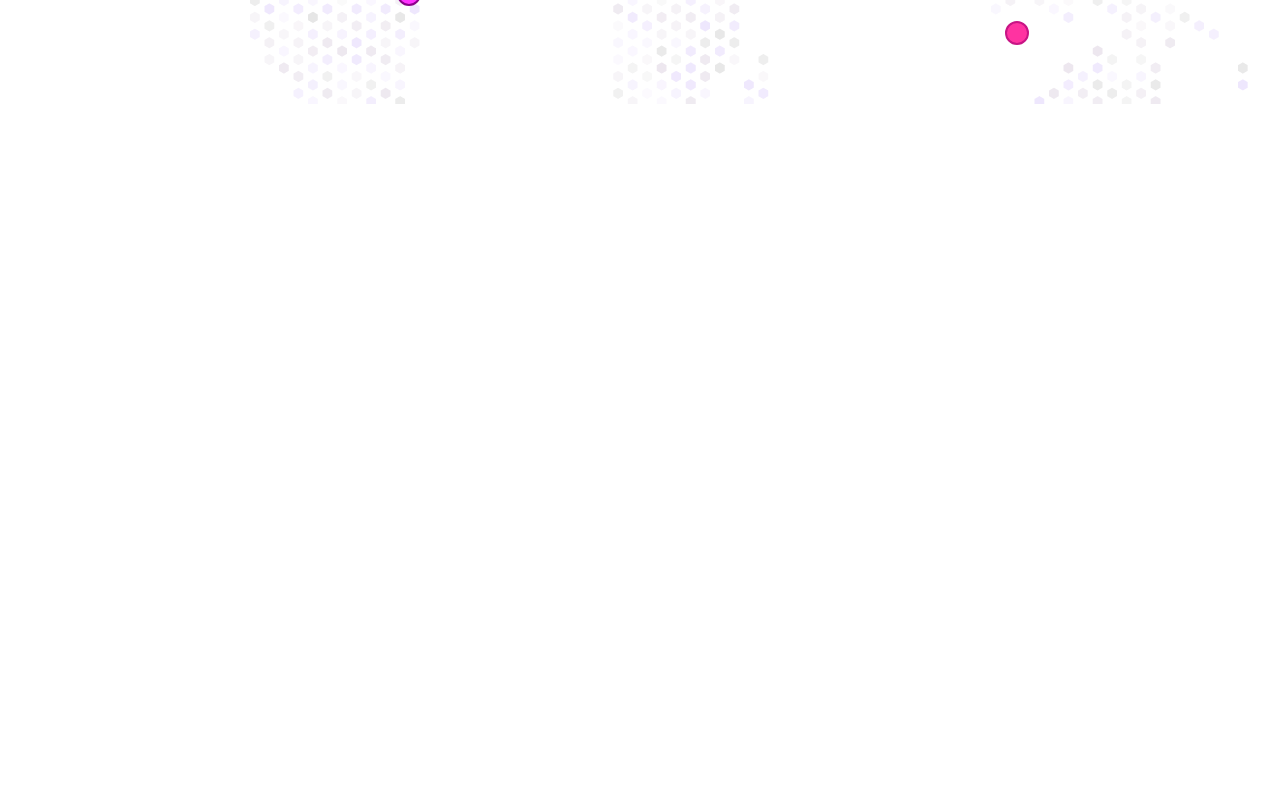
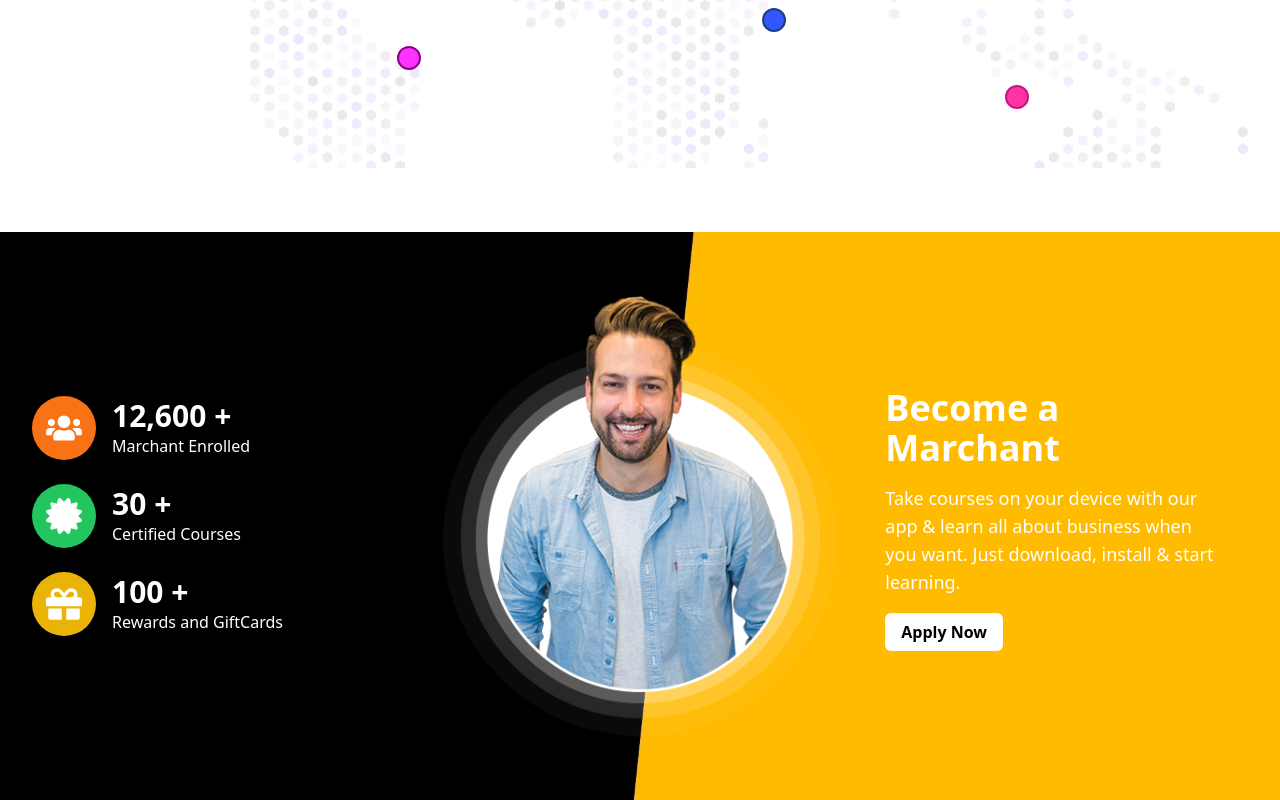
Before and after one commit to kinglove58/eccommerce, a React (Vite) app in the folder ecom-website/: page / in a window 1280 px wide. Shown: the part 2999-3799 px from the top of the page. Before the commit the page ends 3167 px from the top, so only its background shows below. Built offline with nearby package versions, Linux system fonts and the light colour scheme.

Commit message:
completed the about us section

```diff
--- /dev/null
+++ b/ecom-website/src/Home/Aboutus.jsx
@@ -0,0 +1,80 @@
+// Importing necessary libraries and components
+import React from "react";
+import { FaUsers, FaCertificate, FaGift } from "react-icons/fa"; // Icons from react-icons
+import CountUp from "react-countup"; // For counter animations
+import { Link } from "react-router-dom"; // Just for the Apply button link
+import aboutImage from "../../src/assets/images/instructor/01.png";
+
+function Aboutus() {
+  const stats = [
+    {
+      icon: <FaUsers className="text-4xl" />,
+      count: 12600,
+      label: "Marchant Enrolled",
+      bgColor: "bg-orange-500",
+    },
+    {
+      icon: <FaCertificate className="text-4xl" />,
+      count: 30,
+      label: "Certified Courses",
+      bgColor: "bg-green-500",
+    },
+    {
+      icon: <FaGift className="text-4xl" />,
+      count: 100,
+      label: "Rewards and GiftCards",
+      bgColor: "bg-yellow-500",
+    },
+  ];
+
+  return (
+    <div className="bg-custom-image2 bg-cover bg-no-repeat bg-center px-8 py-16">
+      <div className="grid grid-cols-1 md:grid-cols-2 lg:grid-cols-3 gap-4 justify-center items-center">
+        {/* Left side - Statistics */}
+        <div className="flex flex-col space-y-6 order-1 md:order-1">
+          {stats.map((stat, index) => (
+            <div key={index} className="flex items-center space-x-4">
+              <div
+                className={`w-16 h-16 text-white flex items-center justify-center ${stat.bgColor} rounded-full`}
+              >
+                {stat.icon}
+              </div>
+              <div>
+                <h3 className="text-3xl text-white font-bold">
+                  <CountUp end={stat.count} duration={2} separator="," /> +
+                </h3>
+                <p className="text-white">{stat.label}</p>
+              </div>
+            </div>
+          ))}
+        </div>
+
+        {/* Image at the middle */}
+        <div className="flex justify-center items-center order-3 md:order-3 lg:order-2 ">
+          <img
+            src={aboutImage}
+            alt="Marchant"
+            className="w-full h-full object-cover"
+          />
+        </div>
+
+        {/* Right side - Content */}
+        <div className="flex-1 lg:max-w-md ml-8 lg:ml-0 text-white p-8 relative order-2 md:order-2 lg:order-3">
+          <h2 className="text-4xl font-bold mb-4">Become a Marchant</h2>
+          <p className="text-lg mb-6">
+            Take courses on your device with our app & learn all about business
+            when you want. Just download, install & start learning.
+          </p>
+          <Link
+            to="/sign-up"
+            className="bg-white text-black px-4 py-2 rounded-md font-bold hover:bg-gray-200 transition"
+          >
+            Apply Now
+          </Link>
+        </div>
+      </div>
+    </div>
+  );
+}
+
+export default Aboutus;
--- a/ecom-website/src/Home/Home.jsx
+++ b/ecom-website/src/Home/Home.jsx
@@ -1,3 +1,4 @@
+import Aboutus from "./Aboutus";
 import Hero from "./Hero";
 import HomeCategory from "./HomeCategory";
 import LocationSprade from "./LocationSprade";
@@ -13,6 +14,7 @@ function Home() {
         <OurProduct />
         <Registration />
         <LocationSprade />
+        <Aboutus />
       </div>
     </>
   );
--- a/ecom-website/src/Home/Registration.jsx
+++ b/ecom-website/src/Home/Registration.jsx
@@ -4,9 +4,9 @@ import * as Yup from "yup";
 function Registration() {
   return (
     <div className="overflow-hidden">
-      <section className="bg-custom-image bg-150 bg-center py-4 mt-16 px-4 sm:px-6 lg:px-8">
-        <div className="max-w-5xl mx-auto grid grid-cols-1 md:grid-cols-2 gap-8">
-          <div className="text-white flex flex-col justify-center">
+      <section className="bg-custom-image text-center lg:text-left bg-cover lg:bg-no-repeat lg:bg-150 bg-center py-4 mt-16 px-4 sm:px-6 lg:px-8">
+        <div className="max-w-2xl lg:max-w-5xl py-8 mx-auto grid grid-cols-1 md:grid-cols-1 lg:grid-cols-2 gap-8">
+          <div className="text-white mt-4 flex flex-col justify-center">
             <p className="uppercase text-lg font-semibold mb-2">Save the day</p>
             <h2 className="text-3xl font-bold mb-4">
               Join a day-long free Workshop for Advanced{" "}
--- a/ecom-website/tailwind.config.js
+++ b/ecom-website/tailwind.config.js
@@ -6,6 +6,7 @@ export default {
       backgroundImage: {
         "custom-image": "url('/src/assets/images/bg-img/07.jpg')",
         "custom-image1": "url('/src/assets/images/bg-img/map.png')",
+        "custom-image2": "url('/src/assets/images/bg-img/bg.jpg')",
       },
       backgroundSize: {
         150: "122%",
```
Also changed, not shown: ecom-website/src/assets/images/bg-img/bg.jpg (added).
